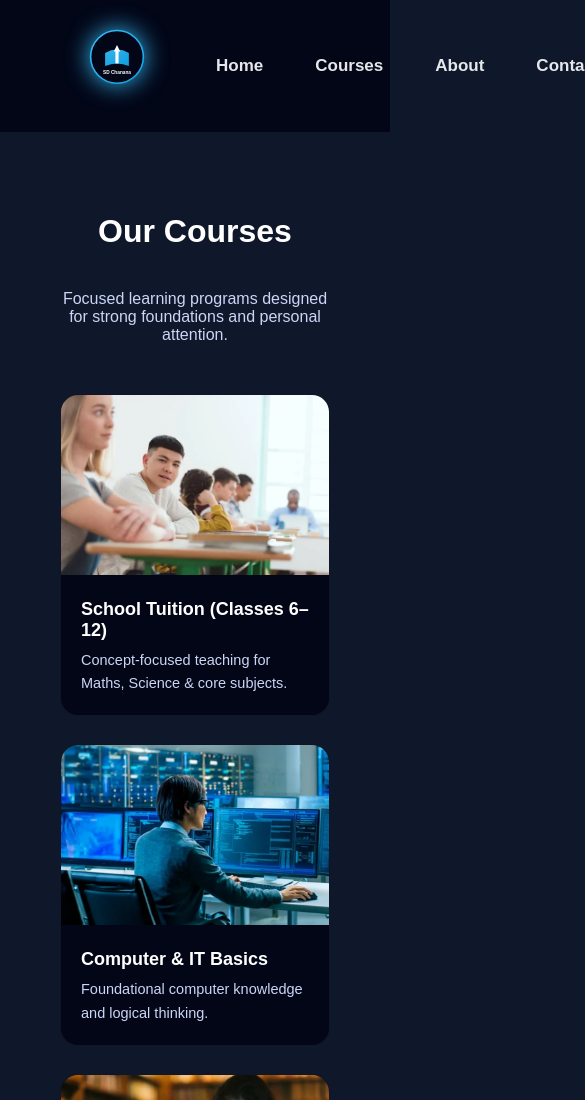
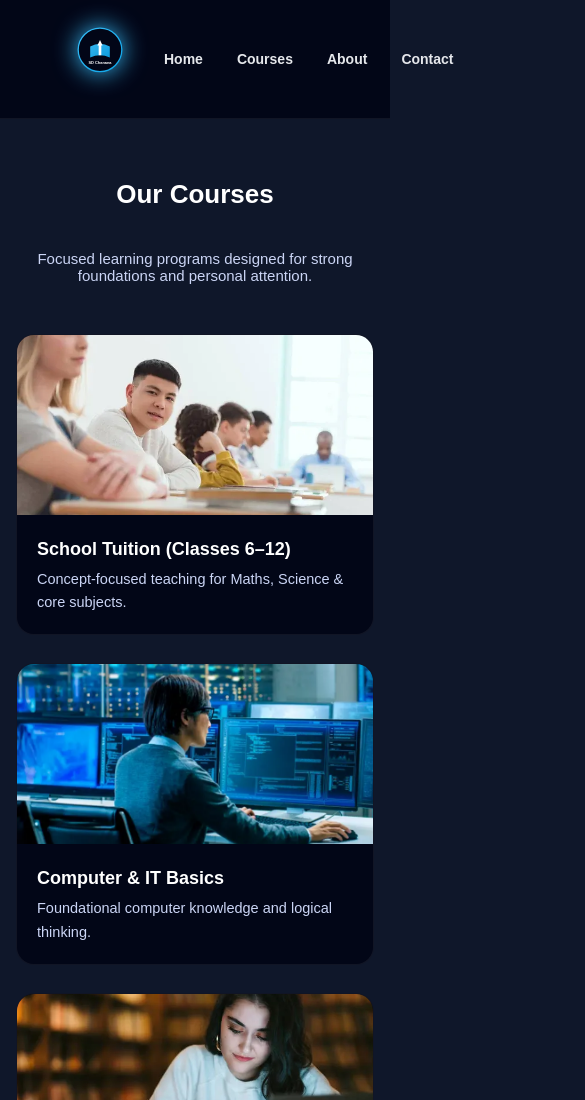
Before and after one commit to Yashchanna/sd-chanana-academy, a plain HTML site: page courses.html in a window 390 px wide. Shown: the top 1100 px of the page, 585 px wide, since content can reach past the window. Drawn offline with Linux system fonts and the light colour scheme.

Commit message:
Implement mobile responsiveness in style.css
Added mobile responsive styles for navbar and sections.

```diff
--- a/style.css
+++ b/style.css
@@ -514,3 +514,57 @@ footer {
   color: #cbd5f5;
   line-height: 1.6;
 }
+
+/* =========================
+   MOBILE RESPONSIVE FIX
+   ========================= */
+
+@media (max-width: 768px) {
+
+  /* Navbar */
+  .nav-container {
+    padding: 12px 16px;
+  }
+
+  .nav-left {
+    gap: 20px;
+  }
+
+  .logo img {
+    width: 48px;
+  }
+
+  .nav-links {
+    gap: 14px;
+  }
+
+  .nav-links a {
+    font-size: 14px;
+    padding: 4px 0;
+  }
+}
+
+
+@media (max-width: 768px) {
+
+  .section {
+    padding: 60px 16px;
+  }
+
+  .section-title {
+    font-size: 26px;
+  }
+
+  .section-subtitle {
+    font-size: 15px;
+  }
+}
+
+@media (max-width: 768px) {
+
+  .student-btn,
+  .faculty-btn {
+    padding: 12px 32px;
+    font-size: 15px;
+  }
+}
```
